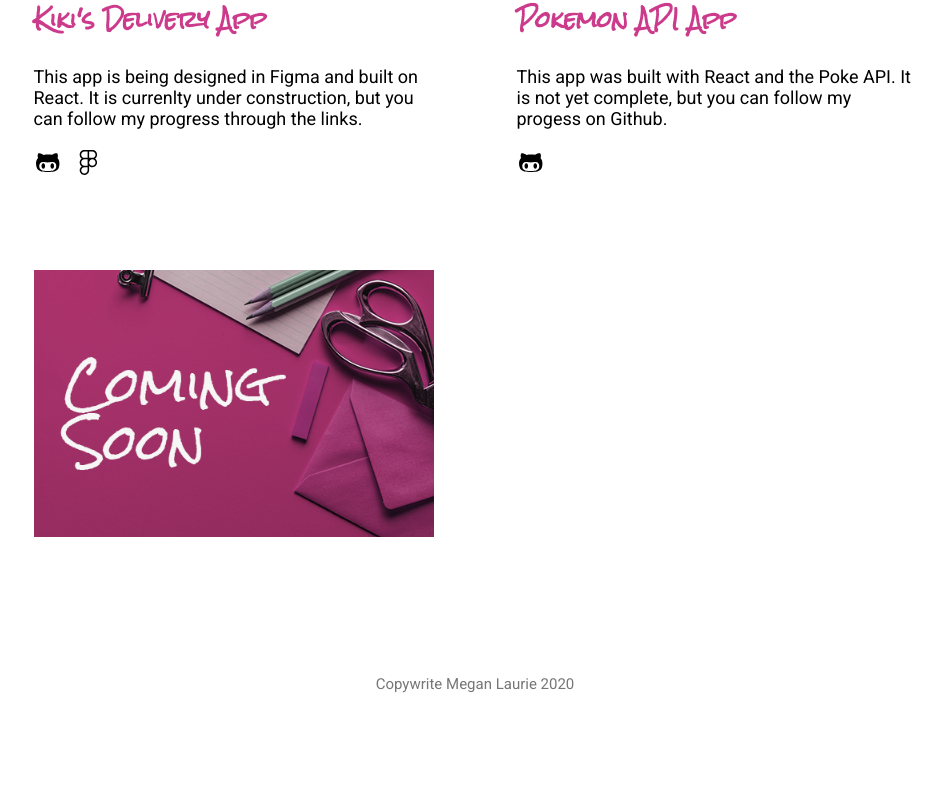
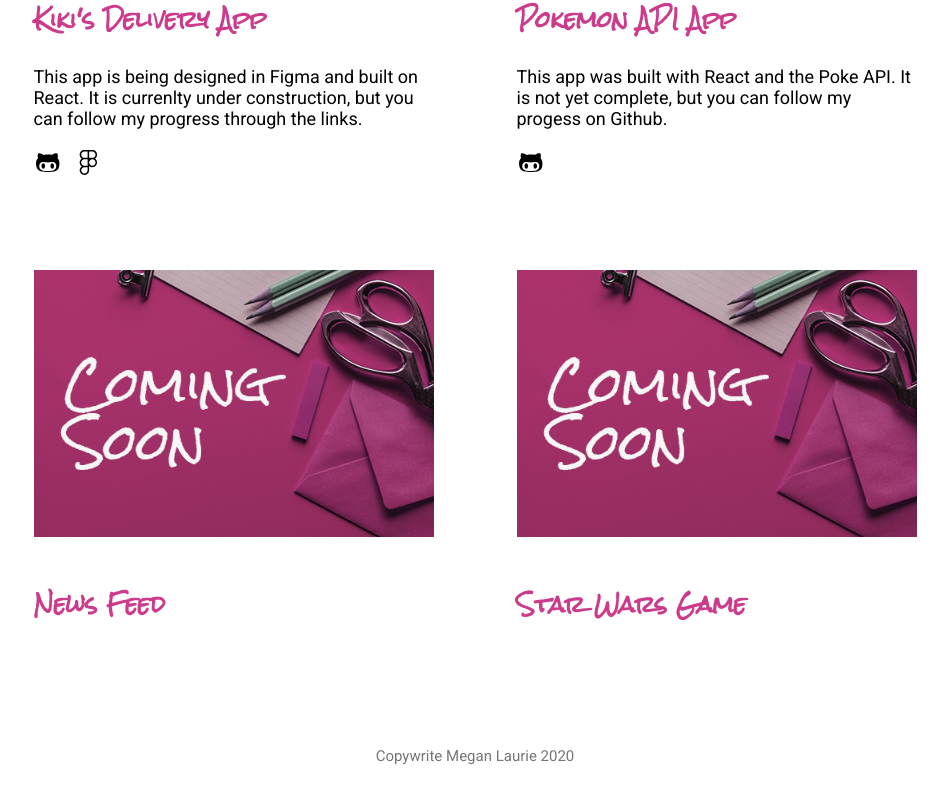
Before and after one commit to meglaurie/Portfolio-Summer-2020, a React (Create React App) app in the folder my-react-website/: page /project-list in a window 1280 px wide. Shown: the part 595-1398 px from the top of the page, without its empty margins (165-1113 px from the left). Before the commit the page ends 1327 px from the top, so only its background shows below. Built offline with nearby package versions, Linux system fonts and the light colour scheme.

Commit message:
More added

```diff
--- a/my-react-website/src/pages/ProjectContent.js
+++ b/my-react-website/src/pages/ProjectContent.js
@@ -23,7 +23,18 @@ const projects = [
         ]
     },{
         name: 'Project 3',
-        title: '',
+        title: 'News Feed',
+        image: require('../imgs/coming-soon.png'),
+        alt: 'coming soon',
+        url: '',
+        url2: '',
+        url3: '',
+        content: [
+            ``,
+        ]
+    },{
+        name: 'Project 4',
+        title: 'Star Wars Game',
         image: require('../imgs/coming-soon.png'),
         alt: 'coming soon',
         url: '',
```
